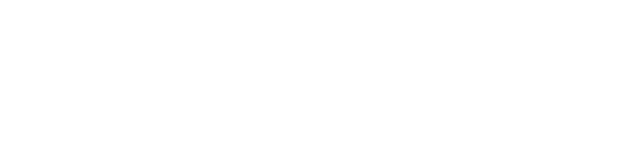
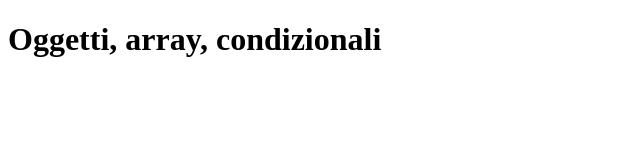
Before and after one commit to girardiantonio/Epicode_S2_L2, a plain HTML site: page index.html in a window 1280 px wide. Shown: the whole page, without its empty margins (0-640 px from the left). Drawn offline with Linux system fonts and the light colour scheme.

Commit message:
Update Title

```diff
--- a/index.html
+++ b/index.html
@@ -7,6 +7,7 @@
     <title>Document</title>
 </head>
 <body>
+    <h1>Oggetti, array, condizionali</h1>
     <script src="D2.js"></script>
 </body>
 </html>
```
